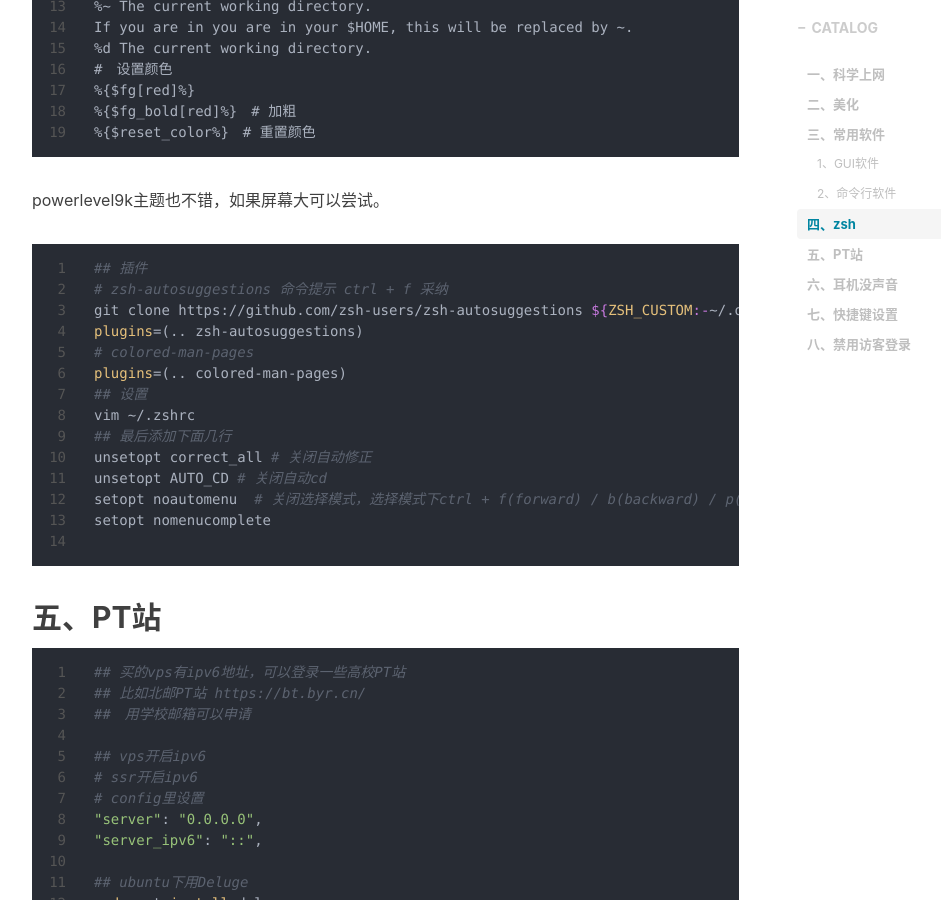
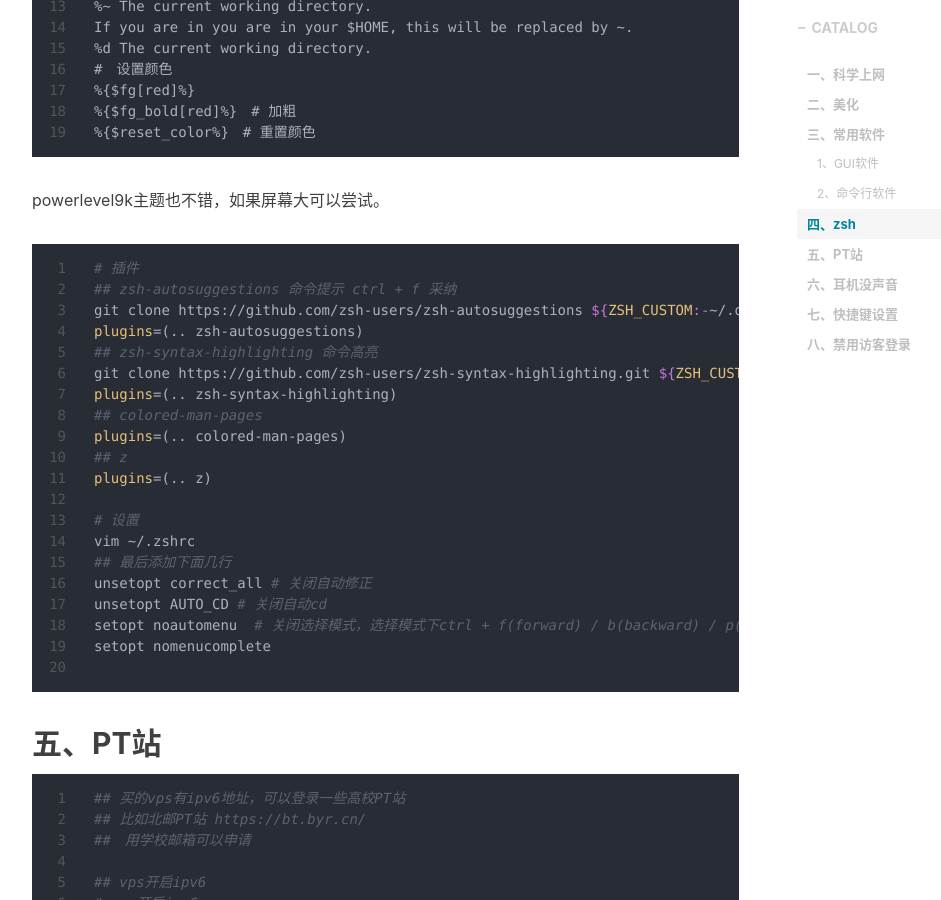
Before and after one commit to tianws/tianws.github.io, a Jekyll site: the page built from _posts/2019-04-03-software-ubuntu.markdown, in a window 1280 px wide and 900 px high, scrolled down 3587 px. Shown: the whole window, without its empty margins (233-1174 px from the left). Built offline with Jekyll 4.4.1, drawn with Linux system fonts in a browser that asks for light colours; nearby versions of some CDN libraries; comment, search, counter and statistics services are not loaded.

Commit message:
修改博文

````diff
--- a/_posts/2019-04-03-software-ubuntu.markdown
+++ b/_posts/2019-04-03-software-ubuntu.markdown
@@ -166,13 +166,19 @@ If you are in you are in your $HOME, this will be replaced by ~.
 powerlevel9k主题也不错，如果屏幕大可以尝试。
 
 ```bash
-## 插件
-# zsh-autosuggestions 命令提示 ctrl + f 采纳
+# 插件
+## zsh-autosuggestions 命令提示 ctrl + f 采纳
 git clone https://github.com/zsh-users/zsh-autosuggestions ${ZSH_CUSTOM:-~/.oh-my-zsh/custom}/plugins/zsh-autosuggestions
 plugins=(.. zsh-autosuggestions)
-# colored-man-pages
+## zsh-syntax-highlighting 命令高亮
+git clone https://github.com/zsh-users/zsh-syntax-highlighting.git ${ZSH_CUSTOM:-~/.oh-my-zsh/custom}/plugins/zsh-syntax-highlighting
+plugins=(.. zsh-syntax-highlighting)
+## colored-man-pages
 plugins=(.. colored-man-pages)
-## 设置
+## z
+plugins=(.. z)
+
+# 设置
 vim ~/.zshrc
 ## 最后添加下面几行
 unsetopt correct_all # 关闭自动修正
````
